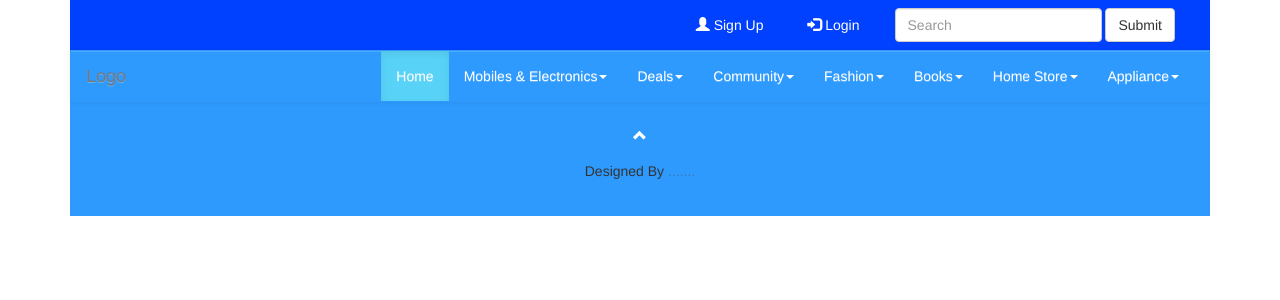
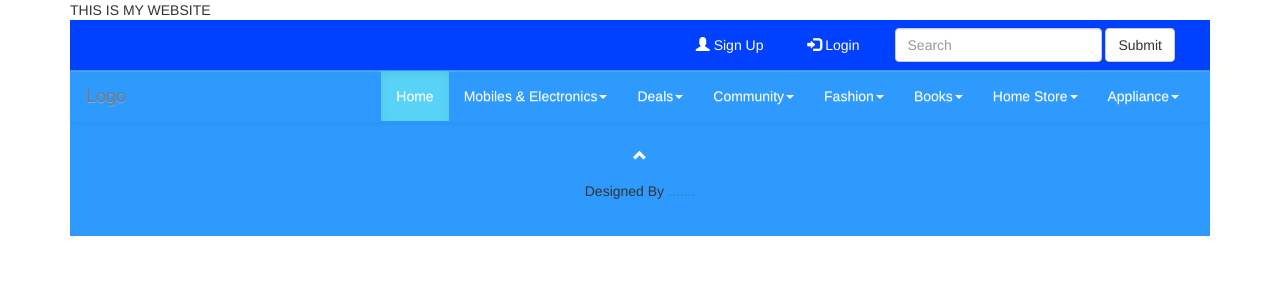
Before and after one commit to RahulKumar-rkv/Our-Project, a PHP site: page / in a window 1280 px wide. Shown: the top 300 px of the page. Run offline with PHP 8.4, Linux system fonts and the light colour scheme.

Commit message:
just a test edit

```diff
--- a/Our Project/index.php
+++ b/Our Project/index.php
@@ -5,6 +5,7 @@
 		<meta charset="utf-8"/>
 		<meta name="viewport" content="width=device-width, initial-scale=1.0"/>
 		<meta name="author" content="Rahul Kumar"/>
+
 		<title>Shake Ur Hand</title>
 		<link rel="icon" type="image/png" href="images/favicon.png"/>
 
@@ -19,7 +20,7 @@
 	</head>
 
 	<body id="myPage" class="container">
-
+		<div> THIS IS MY WEBSITE</div>
 		<div class="bar">
 			<form class="navbar-form navbar-right" role="search">
 				<div class="form-group">
```
